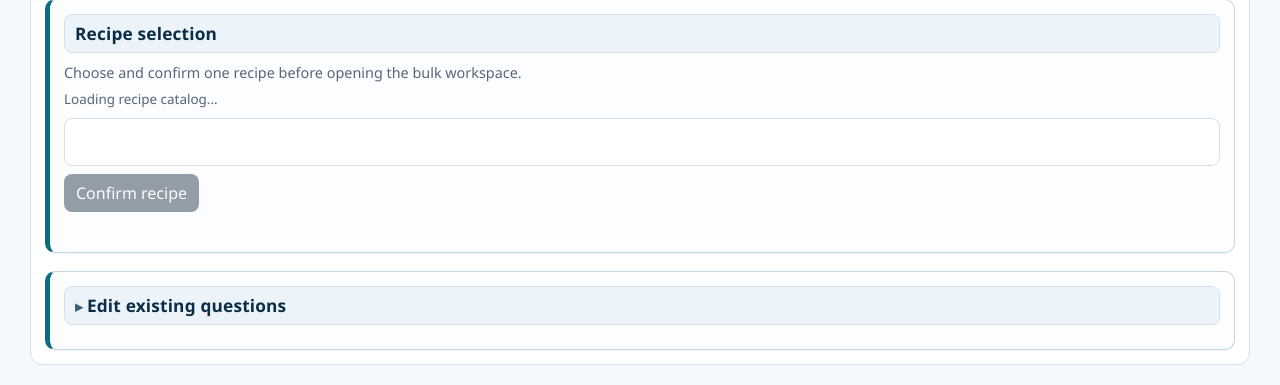
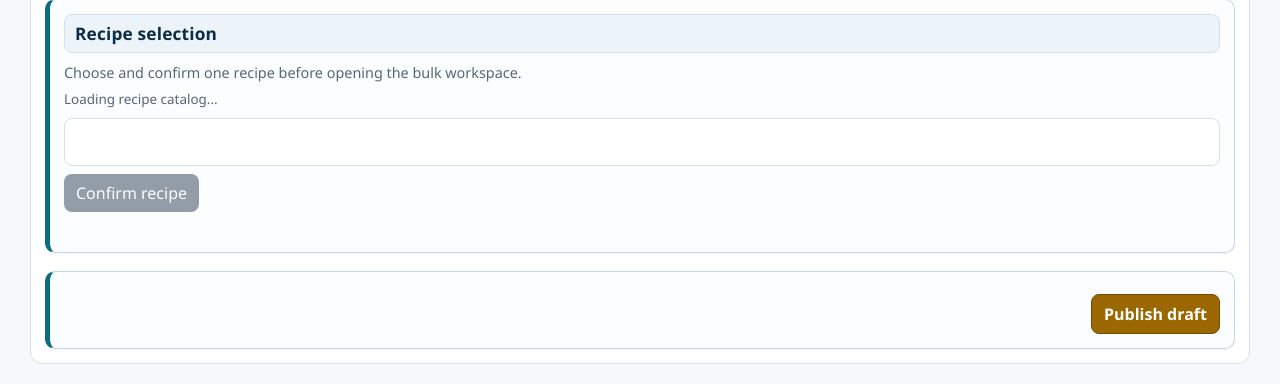
Before and after one commit to berenslab/medirater, a Python web app: template templates/questionnaire_design.html in a window 1280 px wide. Shown: the part 985-1370 px from the top of the page. After the commit the page ends 1349 px from the top, so only its background shows below. Run offline with Jinja, Linux system fonts and the light colour scheme; the template is opened without the code that fills it, so the values that code supplies are empty; some libraries are stand-ins or nearby versions.

Commit message:
change: second publish button

```diff
--- a/templates/questionnaire_design.html
+++ b/templates/questionnaire_design.html
@@ -471,7 +471,7 @@
           </div>
         </article>
 
-        <article class="card">
+        <article id="manual-editor-card" class="card hidden">
           <details class="manual-editor-panel">
             <summary>Edit existing questions</summary>
             <p class="muted">Use this only to edit/delete generated questions.</p>
@@ -526,6 +526,12 @@
             <div id="edit-status" class="status"></div>
             <div id="selected-question-info" class="small">No question selected.</div>
           </details>
+        </article>
+
+        <article class="card">
+          <div class="row" style="justify-content:flex-end;">
+            <button id="publish-btn-bottom" class="warn">Publish draft</button>
+          </div>
         </article>
       </section>
     </section>
@@ -1234,9 +1240,14 @@
       const isPublished = status === "published";
       const hasActiveRecipe = Boolean(state.activeRecipeType);
       const supportsHide = recipeSupportsStimulusHide(activeRecipeMeta());
-      const publishBtn = document.getElementById("publish-btn");
-      publishBtn.disabled = !(isDraft || isPublished);
-      publishBtn.textContent = isPublished ? "Unpublish" : "Publish draft";
+      const publishButtons = [
+        document.getElementById("publish-btn"),
+        document.getElementById("publish-btn-bottom"),
+      ].filter(Boolean);
+      for (const publishBtn of publishButtons) {
+        publishBtn.disabled = !(isDraft || isPublished);
+        publishBtn.textContent = isPublished ? "Unpublish" : "Publish draft";
+      }
       document.getElementById("save-instructions-btn").disabled = !isDraft;
       document.getElementById("preview-btn").disabled = !isDraft || !hasActiveRecipe;
       document.getElementById("apply-btn").disabled = !isDraft || !hasActiveRecipe;
@@ -1275,10 +1286,14 @@
     }
 
     function renderQuestions() {
+      const manualEditorCard = document.getElementById("manual-editor-card");
       const tbody = document.getElementById("questions-tbody");
       tbody.innerHTML = "";
 
       const questions = state.versionDetail?.questions || [];
+      const hasQuestions = questions.length > 0;
+      manualEditorCard.classList.toggle("hidden", !hasQuestions);
+
       if (!questions.length) {
         const tr = document.createElement("tr");
         tr.innerHTML = '<td colspan="4" class="muted">No questions in this version.</td>';
@@ -2117,7 +2132,7 @@
       }
     });
 
-    document.getElementById("publish-btn").addEventListener("click", async () => {
+    async function handlePublishToggle() {
       try {
         const versionMeta = selectedVersionMeta();
         if (!versionMeta) {
@@ -2141,7 +2156,10 @@
       } catch (error) {
         setStatus("version-status", error.message || String(error), "err");
       }
-    });
+    }
+
+    document.getElementById("publish-btn").addEventListener("click", handlePublishToggle);
+    document.getElementById("publish-btn-bottom").addEventListener("click", handlePublishToggle);
 
     document.getElementById("save-instructions-btn").addEventListener("click", async () => {
       try {
```
